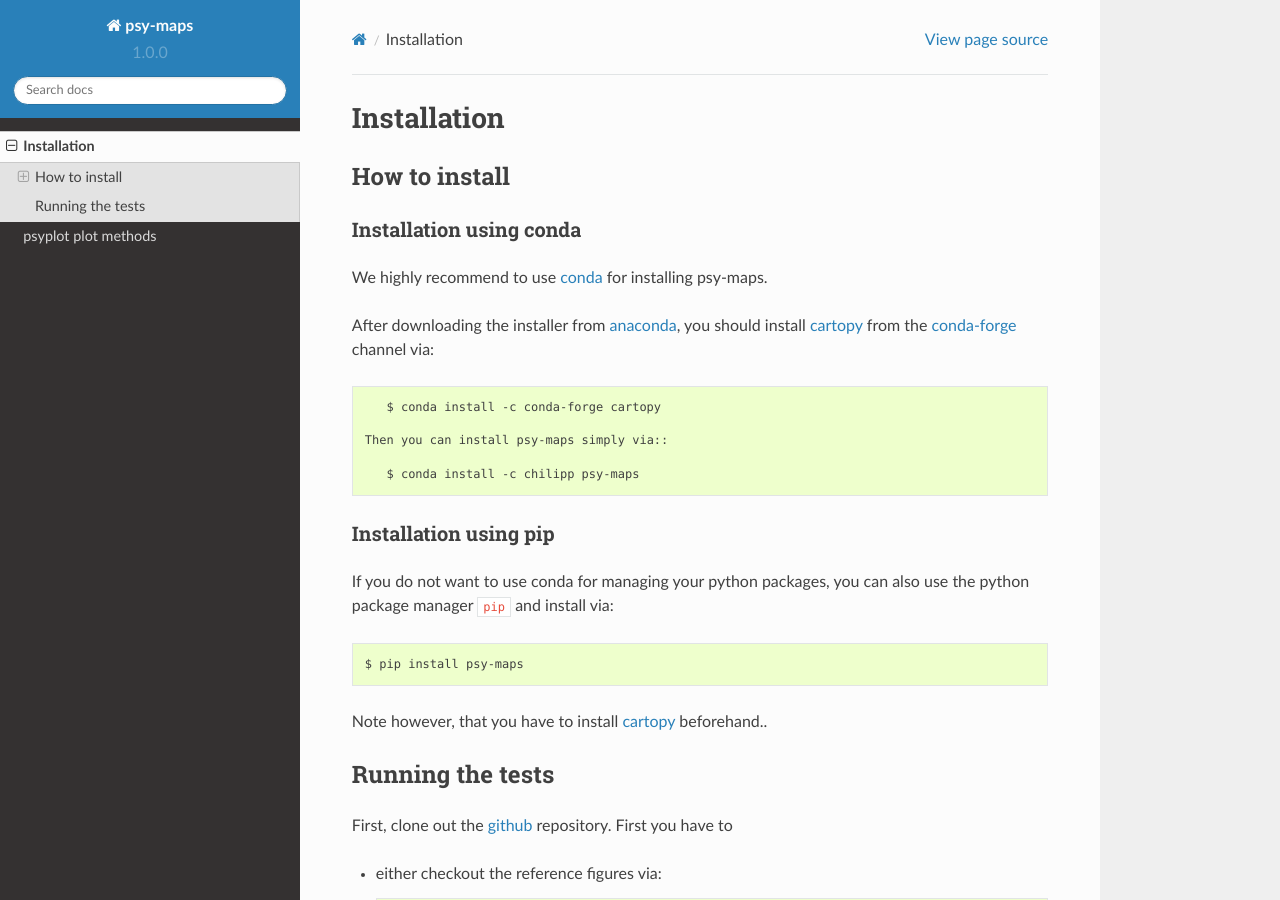
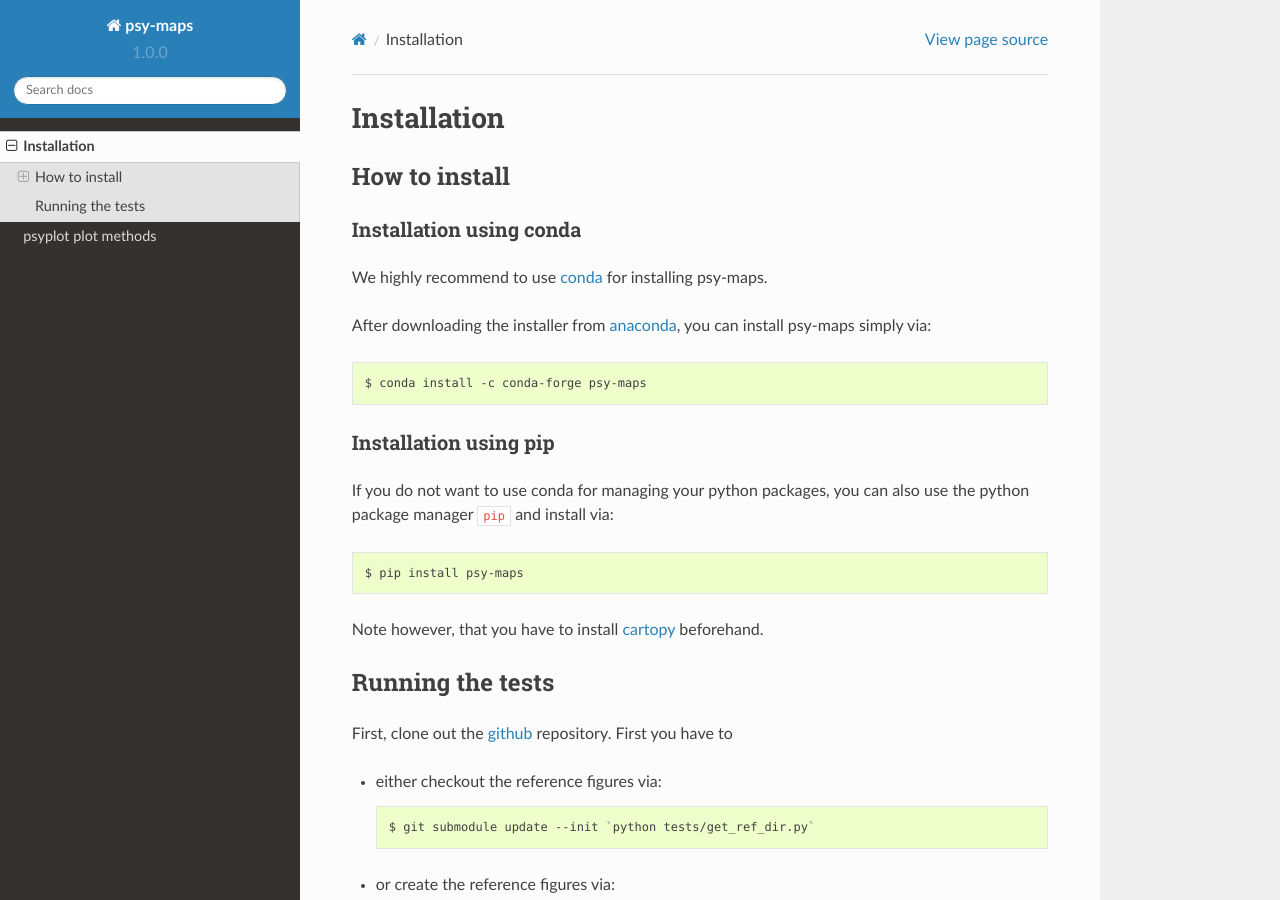
Before and after one commit to psyplot/psy-maps, a Sphinx documentation site: the page built from docs/installing.rst, in a window 1280 px wide and 900 px high. Built offline with Sphinx 7.4.7 and the Read the Docs theme 2.0.0, drawn with Linux system fonts in a browser that asks for light colours; pages that are not in the unit, such as notebooks, are missing from menus.

Commit message:
Use conda-forge channel [skip ci]

```diff
--- a/README.rst
+++ b/README.rst
@@ -39,9 +39,9 @@ psy-maps: The psyplot plugin for visualizations on a map
     :alt: PyPI Package latest release
     :target: https://pypi.python.org/pypi/psy-maps
 
-.. |conda| image:: https://anaconda.org/chilipp/psy-maps/badges/installer/conda.svg
+.. |conda| image:: https://anaconda.org/conda-forge/psy-maps/badges/version.svg
     :alt: conda
-    :target: https://conda.anaconda.org/chilipp
+    :target: https://conda.anaconda.org/conda-forge/psy-maps
 
 .. |supported-versions| image:: https://img.shields.io/pypi/pyversions/psy-maps.svg?style=flat
     :alt: Supported versions
--- a/docs/index.rst
+++ b/docs/index.rst
@@ -59,9 +59,9 @@ See the :ref:`plot_methods` and :ref:`gallery_examples` for more information.
         :alt: PyPI Package latest release
         :target: https://pypi.python.org/pypi/psy-maps
 
-    .. |conda| image:: https://anaconda.org/chilipp/psy-maps/badges/installer/conda.svg
+    .. |conda| image:: https://anaconda.org/conda-forge/psy-maps/badges/version.svg
         :alt: conda
-        :target: https://conda.anaconda.org/chilipp
+        :target: https://conda.anaconda.org/conda-forge/psy-maps
 
     .. |supported-versions| image:: https://img.shields.io/pypi/pyversions/psy-maps.svg?style=flat
         :alt: Supported versions
--- a/docs/installing.rst
+++ b/docs/installing.rst
@@ -12,18 +12,12 @@ Installation using conda
 ^^^^^^^^^^^^^^^^^^^^^^^^
 We highly recommend to use conda_ for installing psy-maps.
 
-After downloading the installer from anaconda_, you should install cartopy_ from
-the conda-forge_ channel via::
+After downloading the installer from anaconda_, you can install psy-maps simply
+via::
 
-    $ conda install -c conda-forge cartopy
-
- Then you can install psy-maps simply via::
-
-    $ conda install -c chilipp psy-maps
+    $ conda install -c conda-forge psy-maps
 
 .. _anaconda: https://www.continuum.io/downloads
-.. _cartopy: http://scitools.org.uk/cartopy
-.. _conda-forge: http://conda-forge.github.io/
 .. _conda: http://conda.io/
 
 Installation using pip
```
Also changed, not shown: other parts of docs/installing.rst (+3 -1 lines).
